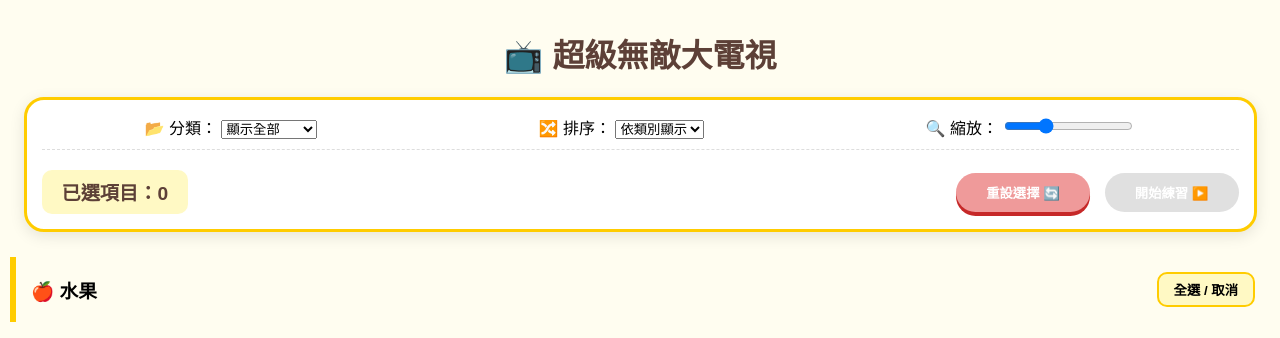
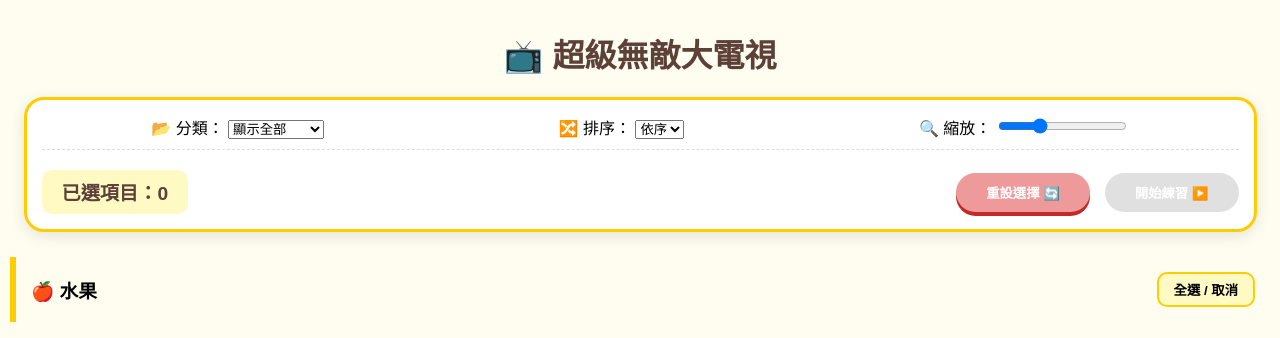
Before and after one commit to cchk99-design/word-definition-final, a plain HTML site: page index.html in a window 1280 px wide. Shown: the top 338 px of the page. Drawn offline with Linux system fonts and the light colour scheme.

Commit message:
Update index.html

```diff
--- a/index.html
+++ b/index.html
@@ -18,8 +18,8 @@
                 <div class="control-group">
                     <label>🔀 排序：</label>
                     <select id="order-mode">
-                        <option value="sequence">依類別顯示</option>
-                        <option value="random">隨機顯示</option>
+                        <option value="sequence">依序</option>
+                        <option value="random">隨機</option>
                     </select>
                 </div>
                 <div class="control-group">
```
